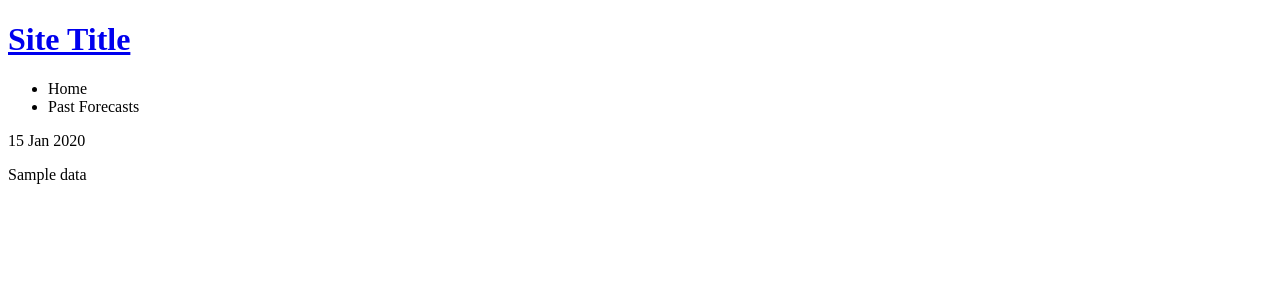
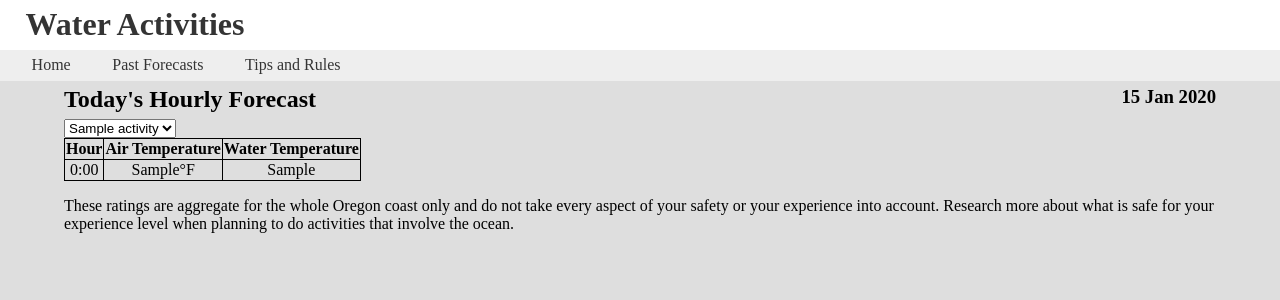
Before and after one commit to JarodLokrantz/LokrantzCS361Project, a Node server app: template views/homepage.handlebars in a window 1280 px wide. Shown: the top 300 px of the page. Run offline with Node 20, Linux system fonts and the light colour scheme; the template is opened without the code that fills it: most values are stand-ins (such as "Sample title", 1, 10 or a date in 2020); some libraries are stand-ins or nearby versions.

Commit message:
Milestone #4. Complete project.

```diff
--- a/app.js
+++ b/app.js
@@ -24,24 +24,13 @@ const MINUTES_BETWEEN_TIDAL_BULGES = 770 //12h 50m (6h 25m between tidal extreme
 const SIX_AM_IN_MINUTES = 360
 const ELEVEN_AM_IN_MINUTES = 660
 const SIX_PM_IN_MINUTES = 1080
+const ACTIVITIES = [{name: "Swimming"}, {name: "Surfing"}, {name: "Scubaing"}, {name: "Crabbing"}, {name: "Fishing"}, {name: "Clamming"}]
+const FIRST_DATE_STORED = new Date("November 27, 2022")
 
-//instanciate global forecast object with correct information for November 28, 2022.
-//For all intents and purposes, this is dummy information so that the server starts out with a populated water temp prediction
+//instanciate global forecast object with correct information for the date and time the server starts.
 todaysForecast = {
-	date: new Date('November 28, 2022'),
+	date: new Date('November 30, 2022'),
 	hourlyForecast: [
-		{
-			temperature: 46
-		},
-		{
-			temperature: 45
-		},
-		{
-			temperature: 45
-		},
-		{
-			temperature: 45
-		},
 		{
 			temperature: 45
 		},
@@ -58,37 +47,13 @@ todaysForecast = {
 			temperature: 46
 		},
 		{
-			temperature: 47
+			temperature: 46
 		},
 		{
 			temperature: 46
 		},
 		{
-			temperature: 47
-		},
-		{
-			temperature: 47
-		},
-		{
 			temperature: 46
-		},
-		{
-			temperature: 45
-		},
-		{
-			temperature: 45
-		},
-		{
-			temperature: 45
-		},
-		{
-			temperature: 45
-		},
-		{
-			temperature: 46
-		},
-		{
-			temperature: 47
 		},
 		{
 			temperature: 46
@@ -101,163 +66,235 @@ todaysForecast = {
 		},
 		{
 			temperature: 45
+		},
+		{
+			temperature: 46
+		},
+		{
+			temperature: 46
+		},
+		{
+			temperature: 45
+		},
+		{
+			temperature: 43
+		},
+		{
+			temperature: 45
+		},
+		{
+			temperature: 45 //
+		},
+		{
+			temperature: 44
+		},
+		{
+			temperature: 43
+		},
+		{
+			temperature: 41
+		},
+		{
+			temperature: 40
+		},
+		{
+			temperature: 40
+		},
+		{
+			temperature: 40
 		}
 	],
-	tidalPredictions: [
+	tidalPredictions:[
 		{
-			t: "2022-11-28 4:52",
-			v: "7.302"
+			t: "2022-11-30 05:53",
+			v: "7.469"
 		},
 		{
-			t: "2022-11-28 10:07",
-			v: "4.051"
+			t: "2022-11-30 11:32",
+			v: "3.746"
 		},
 		{
-			t: "2022-11-28 15:45",
-			v: "7.928"
+			t: "2022-11-30 17:03",
+			v: "7.153"
 		},
 		{
-			t: "2022-11-28 22:52",
-			v: "-0.205"
+			t: "2022-11-30 23:53",
+			v: "0.494"
 		}
 	],
 	waterTempObservations: [
 		{
-			t: "2022-11-28 00:00",
-			v: "46.9"
+			t: "2022-11-30 00:00",
+			v: "47.7"
 		},
 		{
-			t: "2022-11-28 01:00",
-			v: "47.1"
+			t: "2022-11-30 01:00",
+			v: "47.5"
 		},
 		{
-			t: "2022-11-28 02:00",
-			v: "48.0"
+			t: "2022-11-30 02:00",
+			v: "47.5"
 		},
 		{
-			t: "2022-11-28 03:00",
+			t: "2022-11-30 03:00",
+			v: "48.2"
+		},
+		{
+			t: "2022-11-30 04:00",
 			v: "49.5"
 		},
 		{
-			t: "2022-11-28 04:00",
-			v: "50.2"
+			t: "2022-11-30 05:00",
+			v: "49.8"
 		},
 		{
-			t: "2022-11-28 05:00",
-			v: "50.4"
+			t: "2022-11-30 06:00",
+			v: "50.0"
 		},
 		{
-			t: "2022-11-28 06:00",
-			v: "50.4"
+			t: "2022-11-30 07:00",
+			v: "50.0"
 		},
 		{
-			t: "2022-11-28 07:00",
-			v: "50.4"
+			t: "2022-11-30 08:00",
+			v: "50.0"
 		},
 		{
-			t: "2022-11-28 08:00",
-			v: "50.2"
+			t: "2022-11-30 09:00",
+			v: "49.8"
 		},
 		{
-			t: "2022-11-28 09:00",
+			t: "2022-11-30 10:00",
 			v: "48.6"
 		},
 		{
-			t: "2022-11-28 10:00",
-			v: "49.1"
+			t: "2022-11-30 11:00",
+			v: "48.4"
 		},
 		{
-			t: "2022-11-28 11:00",
-			v: "49.1"
+			t: "2022-11-30 12:00",
+			v: "48.2"
 		},
 		{
-			t: "2022-11-28 12:00",
-			v: "48.0"
+			t: "2022-11-30 13:00",
+			v: "48.6"
 		},
 		{
-			t: "2022-11-28 13:00",
-			v: "48.7"
+			t: "2022-11-30 14:00",
+			v: "48.6"
 		},
 		{
-			t: "2022-11-28 14:00",
+			t: "2022-11-30 15:00",
+			v: "48.6"
+		},
+		{
+			t: "2022-11-30 16:00",
+			v: "49.5"
+		},
+		{
+			t: "2022-11-30 17:00",
+			v: "50.0"
+		},
+		{
+			t: "2022-11-30 18:00",
+			v: "50.0"
+		},
+		{
+			t: "2022-11-30 19:00",
+			v: "49.8"
+		},
+		{
+			t: "2022-11-30 20:00",
+			v: "49.5"
+		},
+		{
+			t: "2022-11-30 21:00",
 			v: "49.3"
 		},
 		{
-			t: "2022-11-28 15:00",
-			v: "49.8"
+			t: "2022-11-30 22:00",
+			v: "48.4"
 		},
 		{
-			t: "2022-11-28 16:00",
-			v: "50.0"
-		},
-		{
-			t: "2022-11-28 17:00",
-			v: "50.0"
-		},
-		{
-			t: "2022-11-28 18:00",
-			v: "50.0"
-		},
-		{
-			t: "2022-11-28 19:00",
-			v: "49.8"
-		},
-		{
-			t: "2022-11-28 20:00",
-			v: "48.7"
-		},
-		{
-			t: "2022-11-28 21:00",
-			v: "48.3"
-		},
-		{
-			t: "2022-11-28 22:00",
-			v: "47.5"
-		},
-		{
-			t: "2022-11-28 23:00",
-			v: "46.9"
+			t: "2022-11-30 23:00",
+			v: "47.3"
 		}
 	],
 	currentHour: 23,
 	hours: []
 }
 
+//initialize hours array of todaysForecast
+var peakHighTide = getPeakHighTideTime(todaysForecast.tidalPredictions)
+var highTides = getHighTidesArray(peakHighTide)
+for (var i = 0; i < HOURS_IN_DAY; i++){
+	var currHourWaterTemp = parseFloat(todaysForecast.waterTempObservations[i].v)
+	var currHourAirTemp = todaysForecast.hourlyForecast[i].temperature
+	// todaysForecast.hours[i] = getActivityScores(todaysForecast.date, currHourWaterTemp, currHourAirTemp, highTides, i)
+	todaysForecast.hours.push(getActivityScores(todaysForecast.date, currHourWaterTemp, currHourAirTemp, highTides, i))
+}
+
 
 /**
  * Express server middleware functions
  */
-//serve plaintext files from public directory
-app.use(express.static(__dirname + "/public"))
 
 //log all requests to the server
 app.use(function (req, res, next){
 	console.log("Request recieved")
 	console.log("Method: " + req.method)
 	console.log("URL: " + req.url)
-	console.log("Headers: " + req.headers)
 
 	next()
 })
 
+
+//serve plaintext files from public directory
+app.use(express.static(__dirname + "/public"))
+
+
 //Render homepage. Does not pass to any other middleware function.
-app.get("/", async function(req, res, next){
-	var receivedData = null
-	try {
-		// receivedData = await queryDB("GETONDATE,07-31-2022,07-31-2022")
-		receivedData = await queryDB("INSERT,11-28-2022,80,90,15:00")
-		// receivedData = await queryDB("GETONDATE,11-28-2022,11-28-2022")
-	} catch (error){
-		res.status(500).send(error)
-		return
-	}
-	console.log(receivedData.toString())
+app.get("/", function(req, res, next){
+	var dateFormattingOptions = {weekday: "long", year: "numeric", month: "long", day: "numeric"}
 	res.status(200).render("homepage", {
-		data: receivedData,
-		pageTitle: "Homepage",
-		date: getTodaysDate()
+		pageTitle: "Water Activities Homepage",
+		currentHour: todaysForecast.currentHour,
+		date: todaysForecast.date.toLocaleDateString("en-US", dateFormattingOptions),
+		hours: transformHourlyDataForFrontEnd(todaysForecast),
+		activities: ACTIVITIES,
+		requiredScripts: [
+			{
+				requiredScript: "/index.js",
+				needsDeferment: true
+			}
+		]
 	})
 })
+
+
+
+app.get("/pastForecasts", async function (req, res, next){
+	res.status(200).render("pastForecasts", {
+		pageTitle: "Water Activities Homepage",
+		days: await getStoredDaysFromDB(),
+		activities: ACTIVITIES,
+		requiredScripts: [
+			{
+				requiredScript: "/pastForecasts.js",
+				needsDeferment: true
+			}
+		]
+	})
+})
+
+
+app.get("/tipsAndRules", function (req, res, next){
+	res.status(200).render("tipsAndRules", {
+		pageTitle: "Water Activities Tips and Rules",
+		requiredScripts: []
+	})
+})
+
 
 
 
@@ -275,6 +312,91 @@ app.listen(port, function (){
  */
 
 
+
+async function getStoredDaysFromDB(){
+	//query db for all entries
+	var queryTerm = "GETONDATE,"
+	var today = new Date()
+	queryTerm = queryTerm + getDateString(FIRST_DATE_STORED) + ","
+	queryTerm = queryTerm + getDateString(today)
+	var results = await queryDB(queryTerm)
+
+	//create array of js objects out of results
+	results = results.toString()
+	results = results.replaceAll("[(", "")
+	results = results.replaceAll(")]", "")
+	results = results.split("), (")
+	for (var i = 0; i < results.length; i++){
+		entryAttributes = results[i].split(", ")
+
+		//build entry
+		entry = {
+			date: entryAttributes[0].replaceAll("'", ""),
+			waterTemp: parseInt(entryAttributes[1]),
+			airTemp: parseInt(entryAttributes[2]),
+			peakHighTide: entryAttributes[3].replaceAll("'", "")
+		}
+
+		//get date object of the same date
+		entryDate = new Date()
+		dateParts = entry.date.split("-")
+		entryDate.setFullYear(parseInt(dateParts[2]))
+		entryDate.setMonth(parseInt(dateParts[0]) - 1)
+		entryDate.setDate(parseInt(dateParts[1]))
+
+		var highTides = getHighTidesArray(entry.peakHighTide)
+
+		//get activity score for the day and build the rest of entry
+		activityScores = getActivityScores(entryDate, entry.waterTemp, entry.airTemp, highTides, -1)
+		entry.swimmingScore = activityScores.swimming
+		entry.surfingScore = activityScores.surfing
+		entry.scubaScore = activityScores.scuba
+		entry.crabbingScore = activityScores.crabbing
+		entry.fishingScore = activityScores.fishing
+		entry.clammingScore = activityScores.clamming
+
+		results[i] = entry
+	}
+	return results
+}
+
+
+
+/**
+ * Transforms todaysForecast object into an array that can be used by handlebars in an efficient way
+ * @param {Object} forecastObj Intended only to be used with todaysForecast object
+ * @returns {array} an array of js objects that can be used by handlebars to render the homepage
+ */
+function transformHourlyDataForFrontEnd(forecastObj){
+	var hourArr = []
+	for (var i = 0; i < HOURS_IN_DAY; i++){
+		hour = {}
+		hour.airTemp = forecastObj.hourlyForecast[i].temperature
+		hour.waterTemp = forecastObj.waterTempObservations[i].v
+		hour.swimmingScore = forecastObj.hours[i].swimming
+		hour.surfingScore = forecastObj.hours[i].surfing
+		hour.scubaScore = forecastObj.hours[i].scuba
+		hour.crabbingScore = forecastObj.hours[i].crabbing
+		hour.fishingScore = forecastObj.hours[i].fishing
+		hour.clammingScore = forecastObj.hours[i].clamming
+		if (i == forecastObj.currentHour){
+			hour.isCurrentHour = true
+		} else {
+			hour.isCurrentHour = false
+		}
+		if (i <= forecastObj.currentHour){
+			hour.isWaterTempPrediction = false
+		} else {
+			hour.isWaterTempPrediction = true
+		}
+
+		hourArr.push(hour)
+	}
+	return hourArr
+}
+
+
+
 /**
  * Used to create a call to the relevant APIs at consistent intervals.
  */
@@ -285,11 +407,11 @@ app.listen(port, function (){
 
 	//get new predictions from the apis
 	var hourlyForecastUrl = await getHourlyForecastUrl()
-	// console.log(hourlyForecastUrl)
+	console.log(hourlyForecastUrl)
 	var todaysHourlyForecast = await getTodaysHourlyForecast(hourlyForecastUrl)
-	// console.log(todaysHourlyForecast)
+	console.log(todaysHourlyForecast)
 	var todaysTidalPredictions = await getTodaysTidalPredictions()
-	// console.log(todaysTidalPredictions)
+	console.log(todaysTidalPredictions)
 
 	//update the daily forecast with new predictions
 	resetDailyForecast(todaysHourlyForecast, todaysTidalPredictions)
@@ -300,7 +422,8 @@ app.listen(port, function (){
 	for (var i = 0; i < HOURS_IN_DAY; i++){
 		var currHourWaterTemp = parseFloat(todaysForecast.waterTempObservations[i].v)
 		var currHourAirTemp = todaysForecast.hourlyForecast[i].temperature
-		todaysForecast.hours[i] = getActivityScores(todaysForecast.date, currHourWaterTemp, currHourAirTemp, highTides, i)
+		// todaysForecast.hours[i] = getActivityScores(todaysForecast.date, currHourWaterTemp, currHourAirTemp, highTides, i)
+		todaysForecast.hours.push(getActivityScores(todaysForecast.date, currHourWaterTemp, currHourAirTemp, highTides, i))
 	}
 })
 var hourlyJobs = cron.job("25 * * * *", async function (){
@@ -310,6 +433,13 @@ var hourlyJobs = cron.job("25 * * * *", async function (){
 	var numObservations = todaysWaterTempObservations.length
 	todaysForecast.waterTempObservations[numObservations - 1] = todaysWaterTempObservations[numObservations - 1]
 	todaysForecast.currentHour = numObservations - 1
+
+	//update the current hour's activity scores because of the updated water temperature observation
+	var peakHighTide = getPeakHighTideTime(todaysForecast.tidalPredictions)
+	var highTides = getHighTidesArray(peakHighTide)
+	var currHourWaterTemp = parseFloat(todaysForecast.waterTempObservations[numObservations - 1].v)
+	var currHourAirTemp = todaysForecast.hourlyForecast[numObservations - 1].temperature
+	todaysForecast.hours[numObservations - 1] = getActivityScores(todaysForecast.date, currHourWaterTemp, currHourAirTemp, highTides, todaysForecast.currentHour)
 })
 dailyJobs.start()
 hourlyJobs.start()
@@ -342,7 +472,8 @@ function queryDB(queryTerm){
 			console.log("Connected to db broker microservice")
 		})
 		client.on("data", function (data){
-			client.destroy()
+			// client.destroy()
+			client.end()
 			console.log(data.toString())
 			resolve(data)
 		})
--- a/public/style.css
+++ b/public/style.css
@@ -0,0 +1,68 @@
+body {
+	background-color: #dedede;
+	margin: 0;
+	padding: 0 0 1% 0
+}
+
+header h1 {
+	background-color: #ffffff;
+	margin: 0;
+	padding: 0.5% 2%;
+}
+
+a {
+	text-decoration: none;
+}
+
+a {
+	color: #343434;
+}
+
+a:hover, a:focus {
+	color: #343434;
+}
+
+a:focus {
+	outline: none;
+}
+
+nav {
+	background-color: #eeeeee;
+}
+
+nav ul {
+	padding: 0.5% 1%;
+	margin: 0;
+}
+
+nav ul li {
+	display: inline-block;
+	padding: 0 1.5%;
+}
+
+main {
+	margin: 0% 5%;
+}
+
+.page-title-and-date * {
+	display: inline-block;
+	margin: 0.5% 0;
+}
+
+.page-title-and-date h3 {
+	float: right;
+}
+
+table, th, td {
+	border: 1px solid black;
+	border-collapse: collapse;
+	text-align: center;
+}
+
+.water-temp-prediction {
+	font-style: italic;
+}
+
+#current-hour-row {
+	font-weight: bolder;
+}
--- a/views/homepage.handlebars
+++ b/views/homepage.handlebars
@@ -1,6 +1,28 @@
 {{> header}}
 
 <main>
-	<p>{{date}}</p>
-	<p>{{data}}</p>
+	<div class="page-title-and-date">
+		<h2>Today's Hourly Forecast</h2>
+		<h3>{{date}}</h3>
+	</div>
+	<select id="today-activity-selector">
+		{{#each activities}}
+		<option value="{{name}}">{{name}}</option>
+		{{/each}}
+	</select>
+	<table id="hourly-forecast-table">
+		<tr>
+			<th>Hour</th>
+			<th>Air Temperature</th>
+			<th>Water Temperature</th>
+		</tr>
+		{{#each hours}}
+		<tr class="hourly-forecast-table-row swimming-score-{{swimmingScore}} surfing-score-{{surfingScore}} scubaing-score-{{scubaScore}} crabbing-score-{{crabbingScore}} fishing-score-{{fishingScore}} clamming-score-{{clammingScore}}" {{#if isCurrentHour}}id="current-hour-row"{{/if}}>
+			<td>{{@index}}:00</td>
+			<td>{{airTemp}}&#176;F</td>
+			<td {{#if isWaterTempPrediction}}class="water-temp-prediction"{{/if}}>{{waterTemp}}</td>
+		</tr>
+		{{/each}}
+	</table>
+	<p>These ratings are aggregate for the whole Oregon coast only and do not take every aspect of your safety or your experience into account. Research more about what is safe for your experience level when planning to do activities that involve the ocean.</p>
 </main>
--- a/views/layouts/main.handlebars
+++ b/views/layouts/main.handlebars
@@ -7,17 +7,14 @@
     <title>{{pageTitle}}</title>
     <link rel="stylesheet" href="/style.css" media="screen">
 
-    {{!-- Logo for browser tab --}}
-    {{!-- <link rel="shortcut icon" type="image/x-icon" href="/img/skull-emojji.ico" /> --}}
-
     {{!-- Handlebars --}}
     <script src="https://cdnjs.cloudflare.com/ajax/libs/handlebars.js/4.7.7/handlebars.runtime.js"
         integrity="sha512-0bRnmqp8jww8h5q9khSJSMF7kUFVuzAiVpbwCr1+kot0yAwtVukdBQGznIvytgpFzy6wEgFbjbNSO2xcSBHTWA=="
         crossorigin="anonymous" referrerpolicy="no-referrer"></script>
 
-    {{!-- {{#each requiredScripts}}
+    {{#each requiredScripts}}
     <script src="{{requiredScript}}" charset="utf-8" {{#if needsDeferment}}defer{{/if}}></script>
-    {{/each}} --}}
+    {{/each}}
 </head>
 
 <body>
--- a/views/partials/header.handlebars
+++ b/views/partials/header.handlebars
@@ -1,9 +1,10 @@
 <header>
-	<h1><a href="/">Site Title</a></h1>
+	<h1><a href="/">Water Activities</a></h1>
 	<nav>
 		<ul>
-			<li>Home</li>
-			<li>Past Forecasts</li>
+			<li><a href="/">Home</a></li>
+			<li><a href="/pastForecasts">Past Forecasts</a></li>
+			<li><a href="/tipsAndRules">Tips and Rules</a></li>
 		</ul>
 	</nav>
 </header>
```
Also changed, not shown: public/index.js (added, +26 -0 lines), public/pastForecasts.js (added, +26 -0 lines), style.css (deleted, +0 -110 lines), views/pastForecasts.handlebars (added, +28 -0 lines), views/tipsAndRules.handlebars (added, +21 -0 lines), data.db (added), 1 other file.
